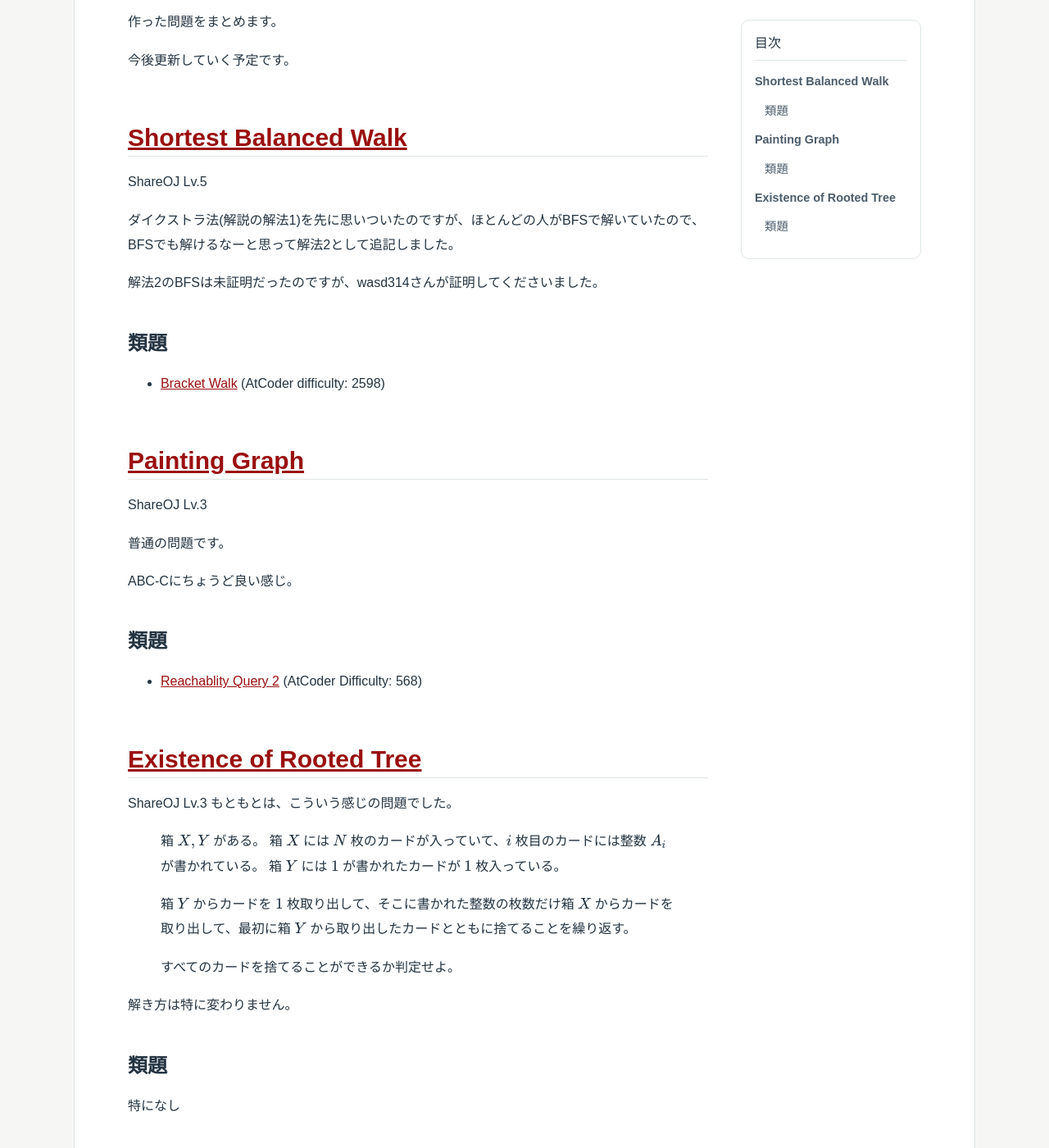
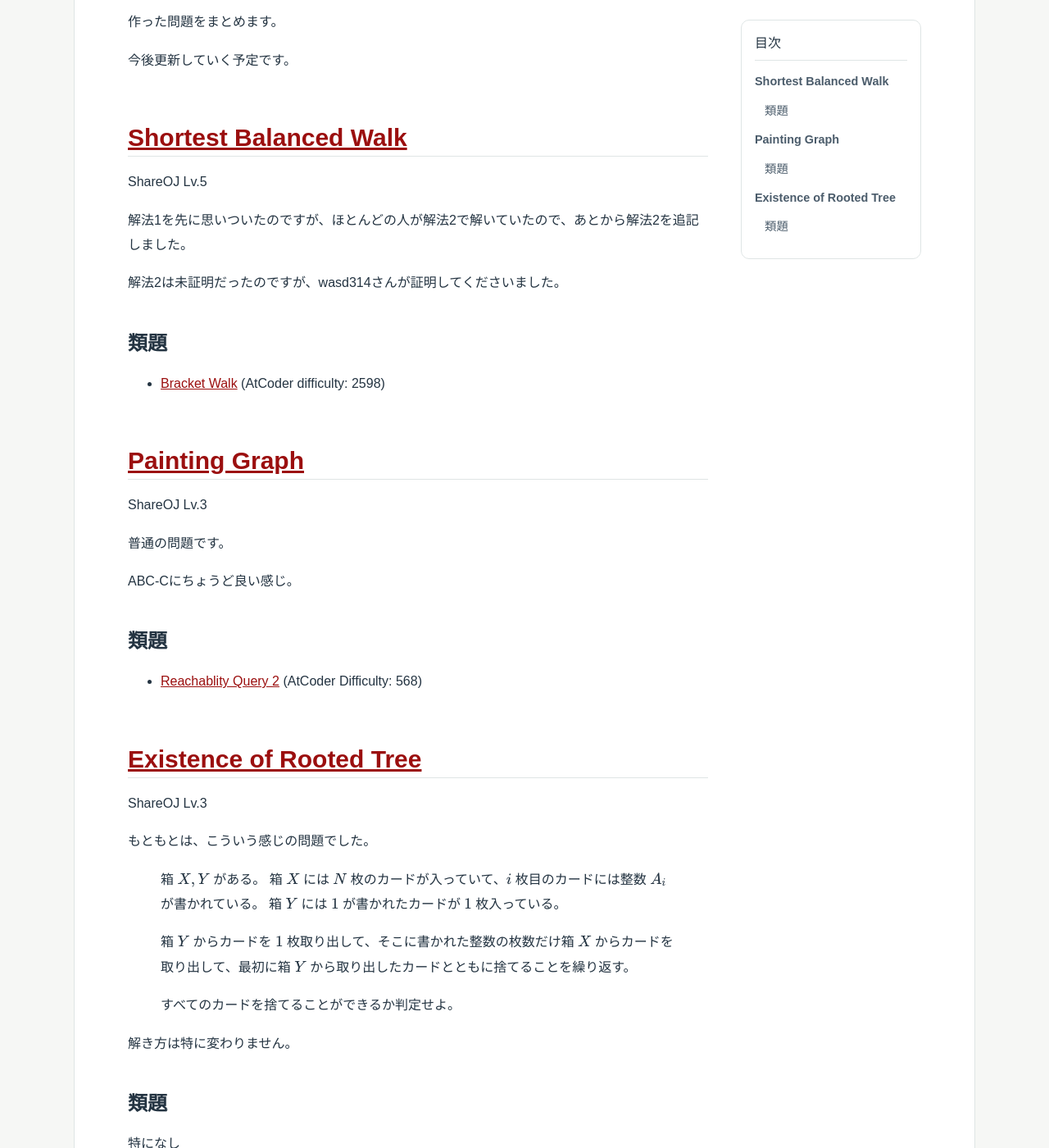
Before and after one commit to JPEG24/hp, a Jekyll site: the page built from _posts/2026-11-08-problems.md, in a window 1280 px wide and 1400 px high, scrolled down 353 px. Shown: the whole window at 82% size. Built offline with Jekyll 4.4.1, drawn with Linux system fonts in a browser that asks for light colours.

Commit message:
よはく

```diff
--- a/_posts/2026-11-08-problems.md
+++ b/_posts/2026-11-08-problems.md
@@ -13,9 +13,9 @@ categories:
 # [Shortest Balanced Walk](https://www.share-oj.net/problems/2KUzmuryDSGPEGWsQzhtOM)
 ShareOJ Lv.5
 
-ダイクストラ法(解説の解法1)を先に思いついたのですが、ほとんどの人がBFSで解いていたので、BFSでも解けるなーと思って解法2として追記しました。
+解法1を先に思いついたのですが、ほとんどの人が解法2で解いていたので、あとから解法2を追記しました。
 
-解法2のBFSは未証明だったのですが、wasd314さんが証明してくださいました。
+解法2は未証明だったのですが、wasd314さんが証明してくださいました。
 
 ## 類題
 - [Bracket Walk](https://atcoder.jp/contests/arc173/tasks/arc173_d) (AtCoder difficulty: 2598)
@@ -32,6 +32,7 @@ ABC-Cにちょうど良い感じ。
 
 # [Existence of Rooted Tree](https://www.share-oj.net/problems/5Jg3MdPTJa9bq8WElOT7hH)
 ShareOJ Lv.3
+
 もともとは、こういう感じの問題でした。
 >箱 $X,Y$ がある。
 >箱 $X$ には $N$ 枚のカードが入っていて、$i$ 枚目のカードには整数 $A_i$ が書かれている。
--- a/assets/css/style.css
+++ b/assets/css/style.css
@@ -124,6 +124,7 @@ h2 {
   border: solid 1px var(--line);
   border-radius: 10px;
   padding: 16px 24px;
+  margin-top: 56px;
 }
 
 .post-list h2 {
```
